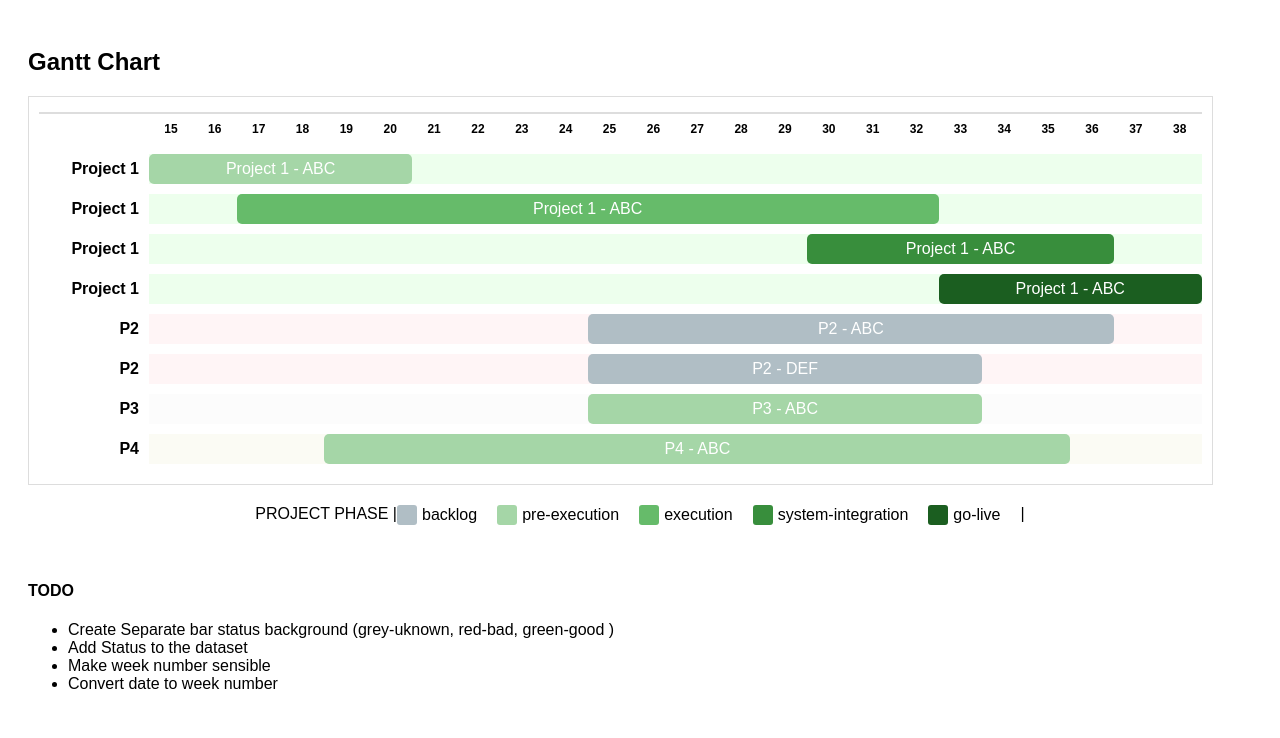
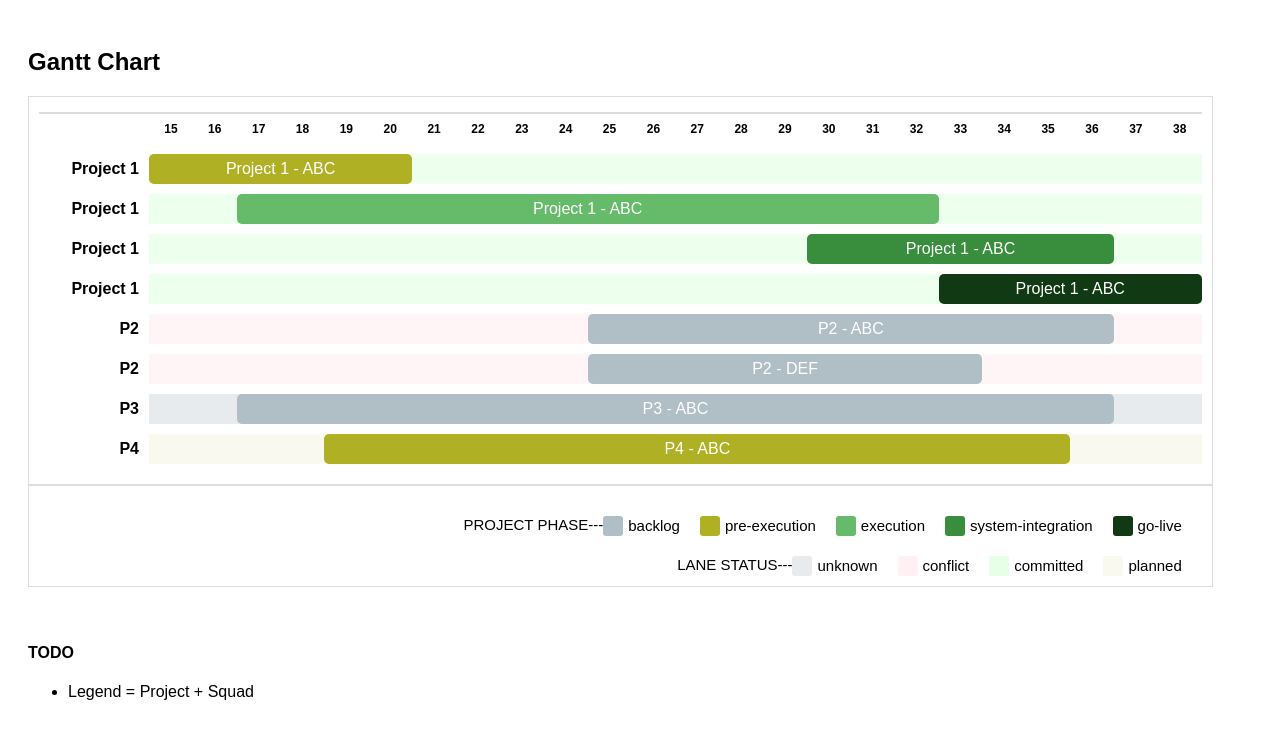
Before and after one commit to Vicus-Brits/LeanLargePre, a plain HTML site: page index.html in a window 1280 px wide. Drawn offline with Linux system fonts and the light colour scheme.

Commit message:
Lane Status Working

```diff
--- a/data.js
+++ b/data.js
@@ -58,10 +58,10 @@ const data = [
     seqid: 7,
     Project: "P3",
     Squad: "ABC",
-    Phase: "pre-execution",
+    Phase: "backlog",
     LanePhase: "unknown",
-    StartWeek: 25,
-    EndWeek: 33,
+    StartWeek: 17,
+    EndWeek: 36,
   },
 
   {
@@ -77,15 +77,15 @@ const data = [
 
 const phaseLegend = [
   { phase: "backlog", color: "#b0bec5" },
-  { phase: "pre-execution", color: "#a5d6a7" },
+  { phase: "pre-execution", color: "#b0b025" },
   { phase: "execution", color: "#66bb6a" },
   { phase: "system-integration", color: "#388e3c" },
-  { phase: "go-live", color: "#1b5e20" },
+  { phase: "go-live", color: "#113913" },
 ];
 
 const lanePhaseLegend = [
-  { lanePhase: "unknown", color: rgba(252, 252, 252) },
-  { lanePhase: "conflict", color: rgba(255, 241, 243) },
-  { lanePhase: "committed", color: rgba(230, 255, 230) },
-  { lanePhase: "planned", color: rgba(250, 249, 240) },
+  { lanePhase: "unknown", color: "rgb(176, 190, 197, 0.3)" },
+  { lanePhase: "conflict", color: "rgba(255, 241, 243)" },
+  { lanePhase: "committed", color: "rgba(230, 255, 230)" },
+  { lanePhase: "planned", color: "rgba(250, 249, 240)" },
 ];
--- a/index.html
+++ b/index.html
@@ -12,21 +12,17 @@
       <div class="gantt-legend" id="ganttLegend"></div>
       <div id="ganttChart"></div>
     </div>
-
-    <div class="phase-legend" id="phaseLegend"></div>
+    <div class="gantt-container">
+      <div class="phase-legend" id="phaseLegend"></div>
+      <div class="phase-legend" id="laneStatusLegend"></div>
+    </div>
 
     <br />
     <br />
     <section id="TODO">
       <h4>TODO</h4>
       <ul>
-        <li>
-          Create Separate bar status background (grey-uknown, red-bad,
-          green-good )
-        </li>
-        <li>Add Status to the dataset</li>
-        <li>Make week number sensible</li>
-        <li>Convert date to week number</li>
+        <li>Legend = Project + Squad</li>
       </ul>
     </section>
     <script src="data.js"></script>
--- a/script.js
+++ b/script.js
@@ -109,7 +109,7 @@ function renderGanttChart() {
 function renderPhaseLegend() {
   const phaseLegendContainer = document.getElementById("phaseLegend");
   const legendStart = document.createElement("div");
-  legendStart.textContent = "PROJECT PHASE |  ";
+  legendStart.textContent = "PROJECT PHASE---";
   phaseLegendContainer.appendChild(legendStart);
   phaseLegend.forEach((phase) => {
     const legendItem = document.createElement("div");
@@ -126,13 +126,41 @@ function renderPhaseLegend() {
     legendItem.appendChild(label);
     phaseLegendContainer.appendChild(legendItem);
   });
-  const legendEnd = document.createElement("div");
-  legendEnd.textContent = "| ";
-  phaseLegendContainer.appendChild(legendEnd);
+  //   const legendEnd = document.createElement("div");
+  //   legendEnd.textContent = "| ";
+  //   phaseLegendContainer.appendChild(legendEnd);
+}
+function renderLaneStatusLegend() {
+  const laneStatusLegendContainer = document.getElementById("laneStatusLegend");
+  const laneStatuslegendStart = document.createElement("div");
+  laneStatuslegendStart.textContent = "LANE STATUS---";
+  laneStatusLegendContainer.appendChild(laneStatuslegendStart);
+
+  lanePhaseLegend.forEach((lanePhase) => {
+    const legendItem = document.createElement("div");
+    legendItem.classList.add("phase-legend-item");
+
+    const colorBox = document.createElement("div");
+    colorBox.classList.add("phase-legend-color");
+    colorBox.style.backgroundColor = lanePhase.color;
+
+    const label = document.createElement("span");
+    label.textContent = lanePhase.lanePhase;
+
+    legendItem.appendChild(colorBox);
+    legendItem.appendChild(label);
+    laneStatusLegendContainer.appendChild(legendItem);
+  });
+  //   const lanePhaseLegendEnd = document.createElement("div");
+  //   lanePhaseLegendEnd.textContent = "| ";
+  //   laneStatusLegendContainer.appendChild(lanePhaseLegendEnd);
 }
 
+// Main
 renderGanttChart();
 renderPhaseLegend();
+renderLaneStatusLegend();
 
+// Log
 console.log(data);
 console.log(phaseLegend);
--- a/styles.css
+++ b/styles.css
@@ -69,10 +69,10 @@ body {
 
 /* Phase colors */
 .phase-backlog {
-  background-color: #b0bec5;
+  background-color: rgb(176, 190, 197);
 }
 .phase-pre-execution {
-  background-color: #a5d6a7;
+  background-color: #b0b025;
 }
 .phase-execution {
   background-color: #66bb6a;
@@ -81,13 +81,14 @@ body {
   background-color: #388e3c;
 }
 .phase-go-live {
-  background-color: #1b5e20;
+  background-color: #113913;
 }
 
 .phase-legend {
   display: flex;
-  justify-content: center;
+  justify-content: flex-end;
   margin-top: 20px;
+  font-size: 15px;
 }
 
 .phase-legend-item {
@@ -105,7 +106,7 @@ body {
 
 /* Gantt Bar Colors */
 .lane-phase-unknown {
-  background-color: rgba(252, 252, 252, 1);
+  background-color: rgb(176, 190, 197, 0.3);
 }
 .lane-phase-conflict {
   background-color: rgba(255, 241, 243, 0.7);
@@ -114,5 +115,5 @@ body {
   background-color: rgba(230, 255, 230, 0.7);
 }
 .lane-phase-planned {
-  background-color: rgba(250, 249, 240, 0.7);
+  background-color: rgba(250, 249, 240);
 }
```
